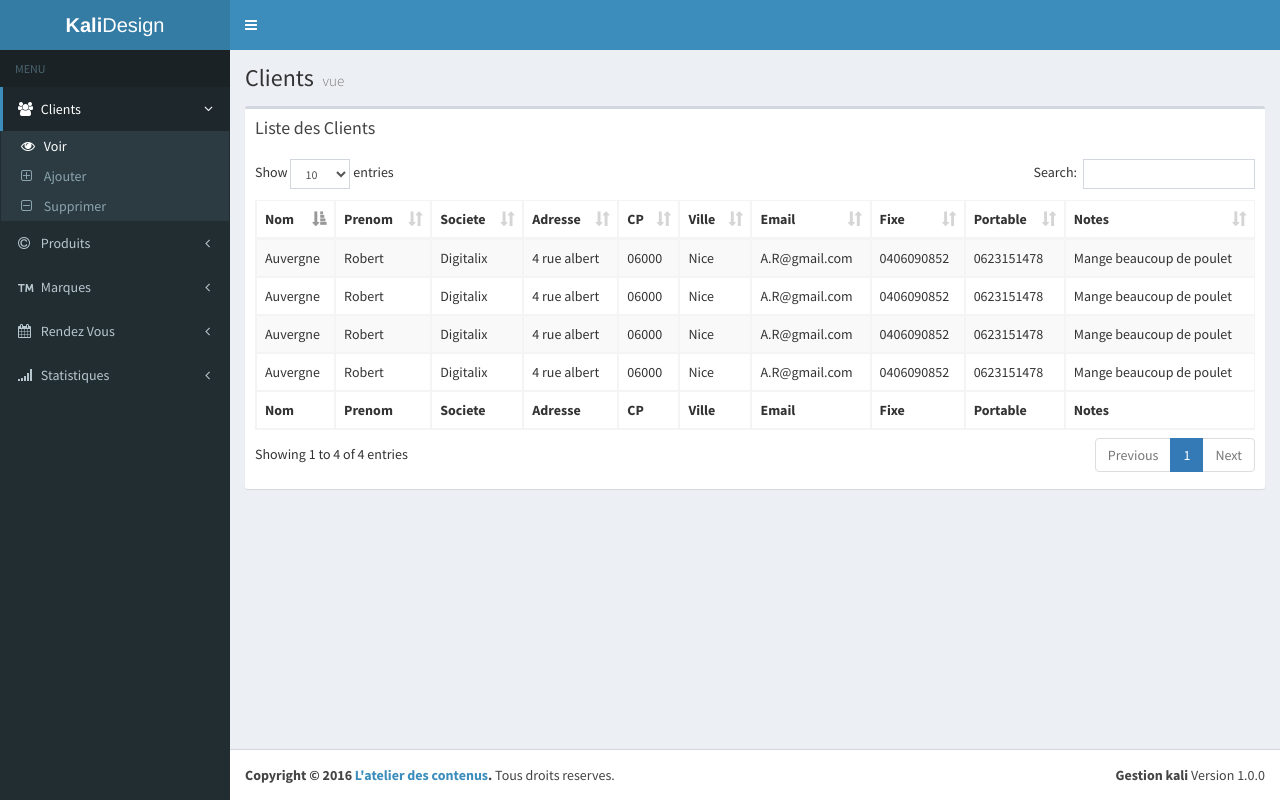
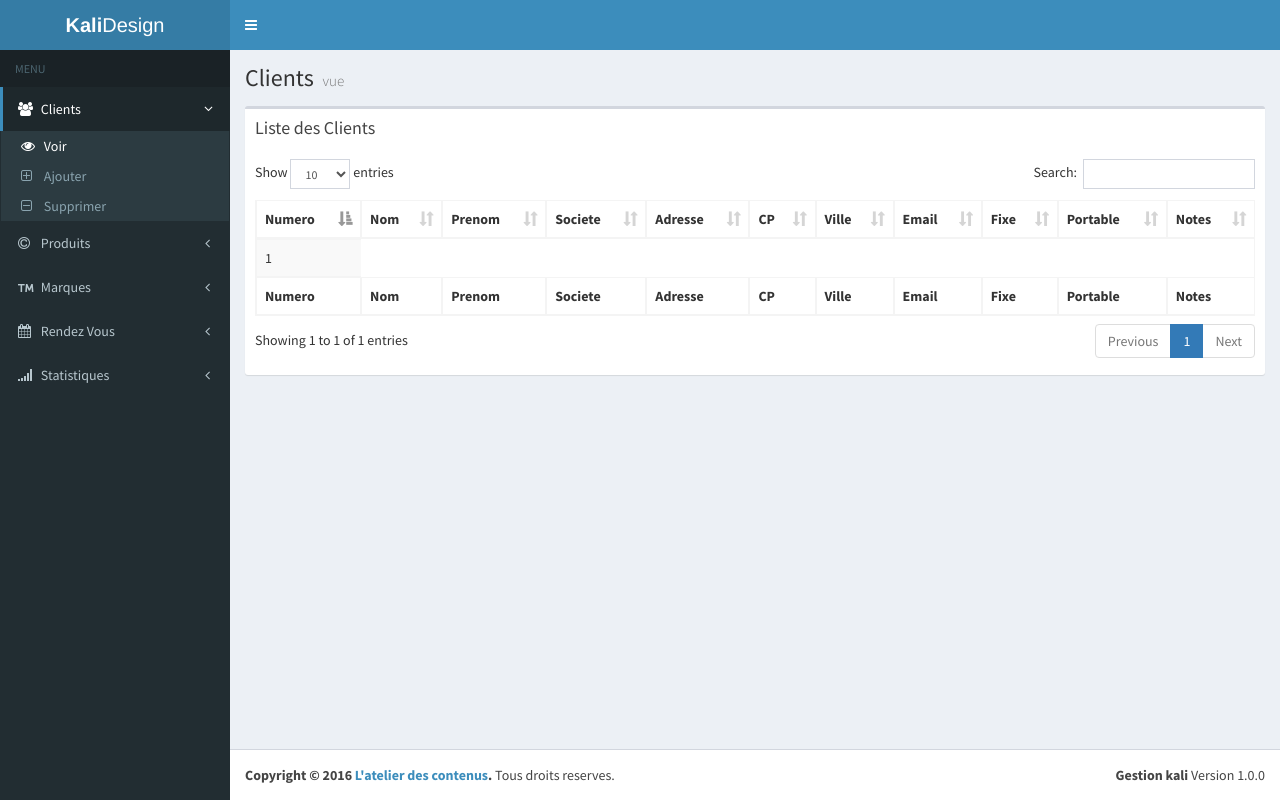
Before and after one commit to SirCrowley/KALI, a PHP site: page /pages/clients/clientsvue.php in a window 1280 px wide. Run offline with PHP 8.4, Linux system fonts and the light colour scheme; tables that the repository leaves empty or names only in its code hold one stand-in row (values such as "Sample post"); some libraries are stand-ins or nearby versions.

Commit message:
Affichage clients fonctionnel

```diff
--- /dev/null
+++ b/GestionKali/includes/affichage.php
@@ -0,0 +1,15 @@
+<?php
+    function afficheTab($data)
+    {
+        $listeData = $data->fetchAll(PDO::FETCH_ASSOC);
+        foreach($listeData as $cle => $bigarray)
+        {
+            echo '<tr>';
+            foreach($bigarray as $cle2 => $littlearray)
+            {
+                echo '<td>'.$littlearray.'</td>';
+            }
+            echo '</tr>';
+        }
+    }
+?>
--- a/GestionKali/includes/database.php
+++ b/GestionKali/includes/database.php
@@ -32,7 +32,7 @@
     // @params : $base
     function dbSelectClient($base)
     {
-        $data = $base->prepare('SELECT * FROM Clients');
+        $data = $base->prepare('SELECT DISTINCT * FROM Clients');
         $data->execute();
         return $data;
     }
--- a/GestionKali/pages/clients/clientsvue.php
+++ b/GestionKali/pages/clients/clientsvue.php
@@ -1,3 +1,10 @@
+<?php
+    session_start();
+    include_once '../../includes/database.php';
+    include_once '../../includes/affichage.php';
+    $base = dbConnect();
+    $data = dbSelectClient($base);
+?>
 <!DOCTYPE html>
 <html>
   <head>
@@ -125,6 +132,7 @@
                   <table id="example1" class="table table-bordered table-striped">
                     <thead>
                       <tr>
+                        <th>Numero</th>
                         <th>Nom</th>
                         <th>Prenom</th>
                         <th>Societe</th>
@@ -138,57 +146,13 @@
                       </tr>
                     </thead>
                     <tbody>
-                      <tr>
-                        <td>Auvergne</td>
-                        <td>Robert</td>
-                        <td>Digitalix</td>
-                        <td>4 rue albert</td>
-                        <td>06000</td>
-                        <td>Nice</td>
-                        <td>A.R@gmail.com</td>
-                        <td>0406090852</td>
-                        <td>0623151478</td>
-                        <td>Mange beaucoup de poulet</td>
-                      </tr>
-                      <tr>
-                        <td>Auvergne</td>
-                        <td>Robert</td>
-                        <td>Digitalix</td>
-                        <td>4 rue albert</td>
-                        <td>06000</td>
-                        <td>Nice</td>
-                        <td>A.R@gmail.com</td>
-                        <td>0406090852</td>
-                        <td>0623151478</td>
-                        <td>Mange beaucoup de poulet</td>
-                      </tr>
-                      <tr>
-                        <td>Auvergne</td>
-                        <td>Robert</td>
-                        <td>Digitalix</td>
-                        <td>4 rue albert</td>
-                        <td>06000</td>
-                        <td>Nice</td>
-                        <td>A.R@gmail.com</td>
-                        <td>0406090852</td>
-                        <td>0623151478</td>
-                        <td>Mange beaucoup de poulet</td>
-                      </tr>
-                      <tr>
-                        <td>Auvergne</td>
-                        <td>Robert</td>
-                        <td>Digitalix</td>
-                        <td>4 rue albert</td>
-                        <td>06000</td>
-                        <td>Nice</td>
-                        <td>A.R@gmail.com</td>
-                        <td>0406090852</td>
-                        <td>0623151478</td>
-                        <td>Mange beaucoup de poulet</td>
-                      </tr>
+                        <?php
+                           afficheTab($data);
+                        ?>
                     </tbody>
                     <tfoot>
                       <tr>
+                        <th>Numero</th>
                         <th>Nom</th>
                         <th>Prenom</th>
                         <th>Societe</th>
```
